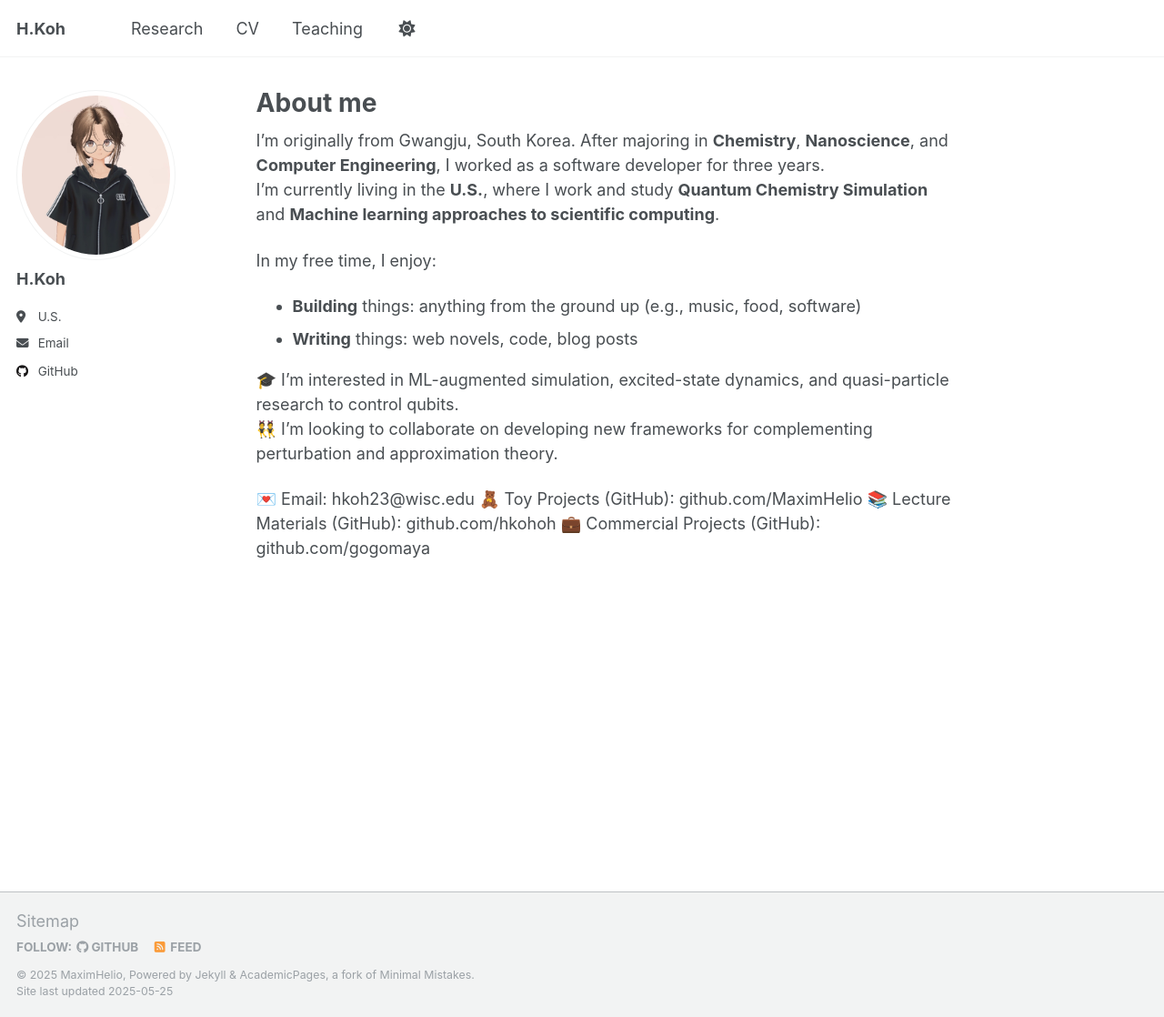
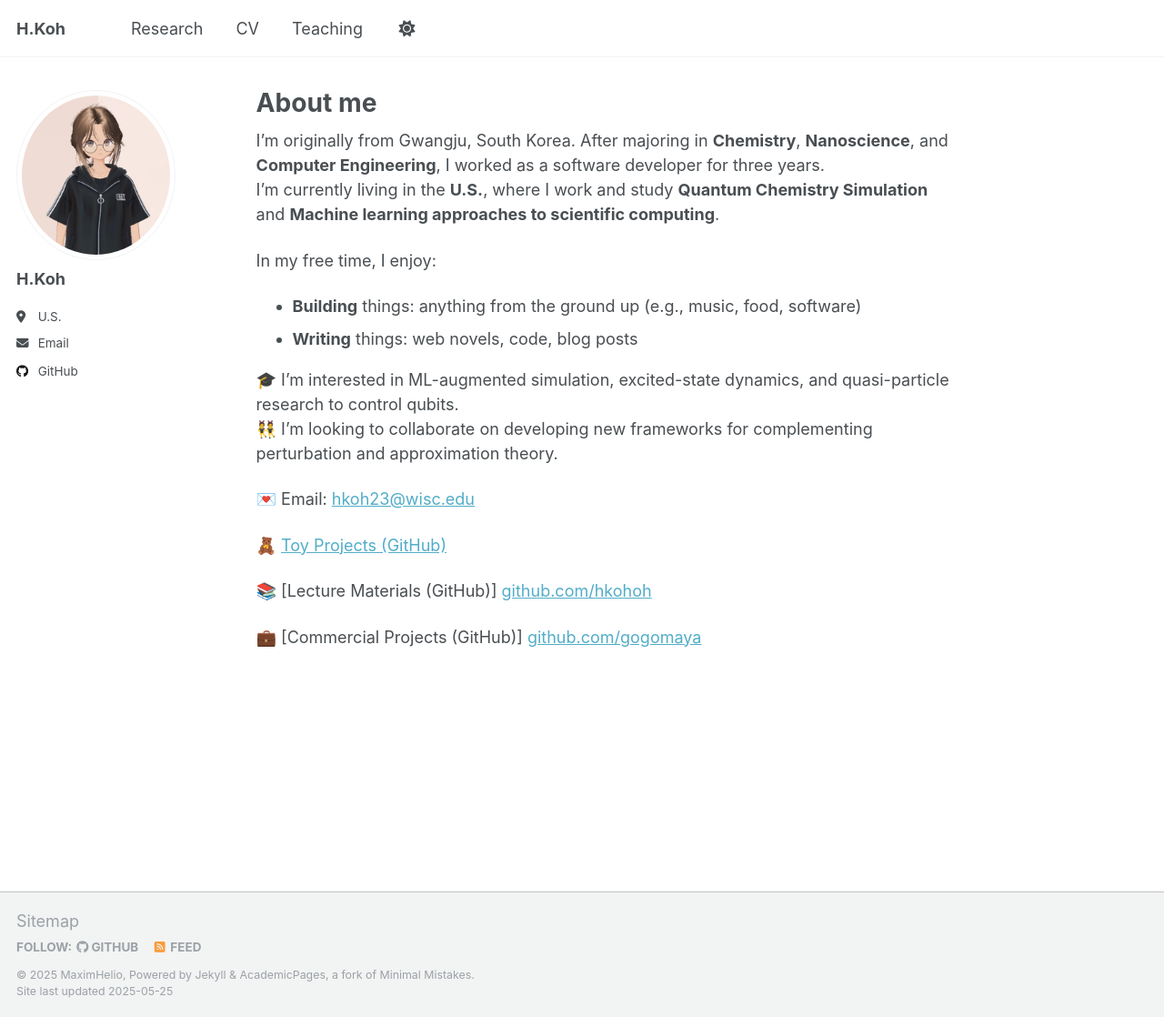
Before and after one commit to MaximHelio/MaximHelio.github.io, a Jekyll site: the page built from _pages/about.md, in a window 1280 px wide and 1118 px high. Shown: the whole window at 91% size. Built offline with Jekyll 4.4.1, drawn with Linux system fonts in a browser that asks for light colours.

Commit message:
Add 띄어쓰기

```diff
--- a/_pages/about.md
+++ b/_pages/about.md
@@ -17,7 +17,10 @@ In my free time, I enjoy:
 🎓 I'm interested in ML-augmented simulation, excited-state dynamics, and quasi-particle research to control qubits.
 👯 I’m looking to collaborate on developing new frameworks for complementing perturbation and approximation theory.
 
-💌 Email: hkoh23@wisc.edu
-🧸 Toy Projects (GitHub): github.com/MaximHelio
-📚 Lecture Materials (GitHub): github.com/hkohoh
-💼 Commercial Projects (GitHub): github.com/gogomaya
+💌 Email: [hkoh23@wisc.edu](mailto:hkoh23@wisc.edu)
+
+🧸 [Toy Projects (GitHub)](https://github.com/MaximHelio)
+
+📚 [Lecture Materials (GitHub)] [github.com/hkohoh](https://github.com/hkohoh)
+
+💼 [Commercial Projects (GitHub)] [github.com/gogomaya](https://github.com/gogomaya)
```
